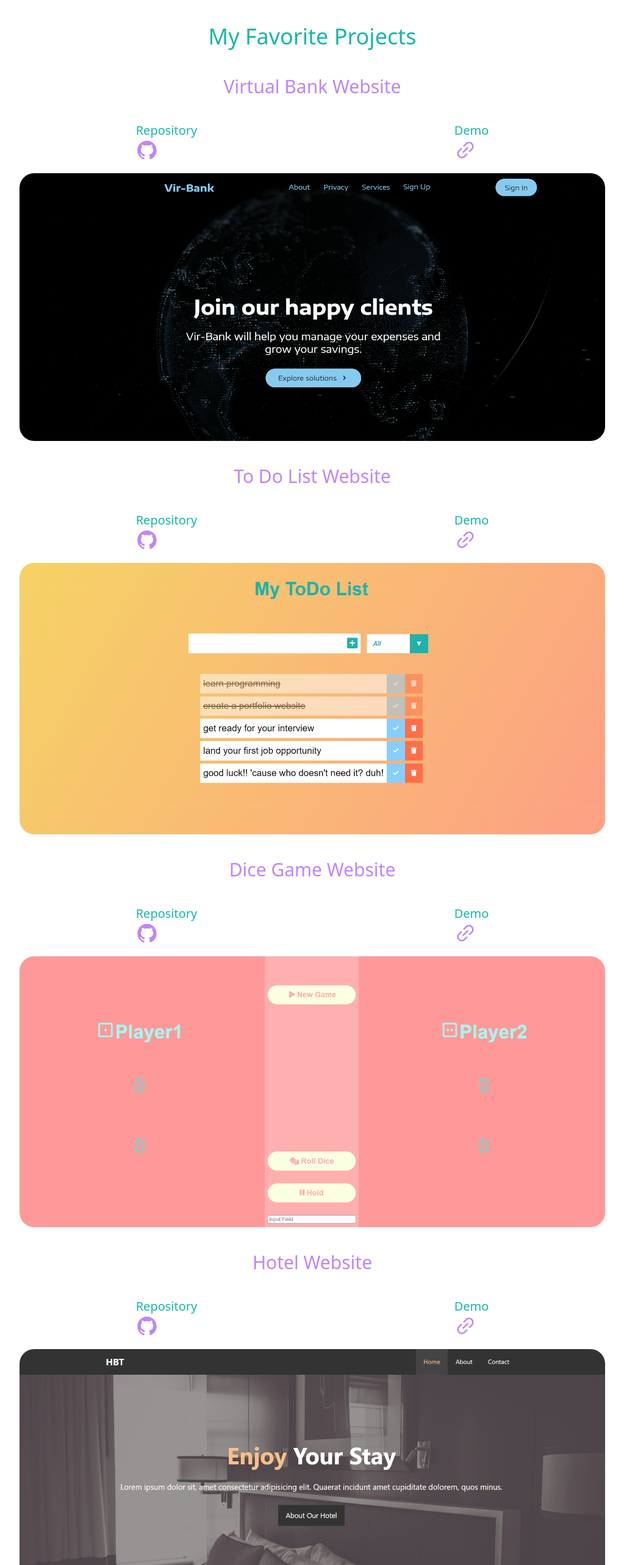
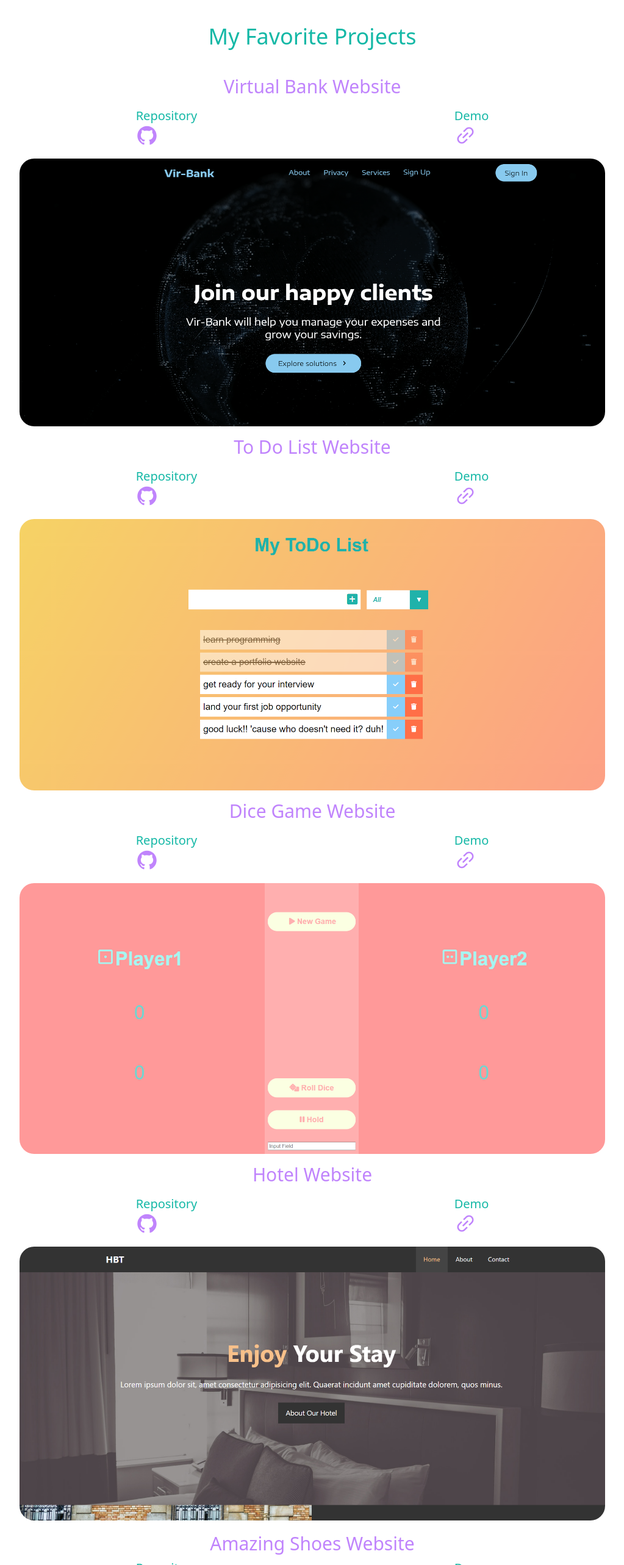
Before and after one commit to fidashn/fida-shnakher-portfolio, a Next.js app: page / in a window 1280 px wide. Shown: the part 1220-3786 px from the top of the page at 61% size, without its empty margins (128-1151 px from the left). Built offline with nearby package versions, Linux system fonts and the light colour scheme.

Commit message:
changed the titles positioning

```diff
--- a/pages/index.tsx
+++ b/pages/index.tsx
@@ -76,32 +76,32 @@ export default function Home() {
               <div className='mt-10 lg:flex-col justify-center gap-10'>
 
                 <div className='basis-1/3 flex-1 '>
-                  <h3 className='text-3xl flex justify-center items-center m-10 text-purple-400 max-sm:text-2xl'>Virtual Bank Website</h3>
+                  <h3 className='text-3xl flex justify-center items-center m-4 text-purple-400 max-sm:text-2xl max-sm:items-center title'>Virtual Bank Website</h3>
                   <div className='flex justify-around items-center gap-10 align-bottom mb-5'>
                   <a className='text-4xl text-purple-400' href="https://github.com/fidashn/virtual-bank" target="_"><p className='text-xl text-teal-500 '>Repository</p> <AiFillGithub/></a>
                 <a href="https://vir-bank-fi.netlify.app/" target="_"><p className='text-xl text-teal-500 flex justify-center'>Demo</p><AiOutlineLink className=' text-4xl  text-purple-400  flex justify-center items-center'/></a></div>
                 <Image alt='' className='rounded-3xl object-cover' layout='responsive' src={bank}/></div>
 
                 <div className='basis-1/3 flex-1 '>
-                <h3 className='text-3xl flex justify-center m-10 text-purple-400 max-sm:text-2xl'>To Do List Website</h3>
+                <h3 className='text-3xl flex justify-center m-4 text-purple-400 max-sm:text-2xl'>To Do List Website</h3>
                   <div className='flex justify-around gap-10 align-bottom mb-5'><a className='text-4xl text-purple-400' href="https://github.com/fidashn/to-do-list" target="_"><p className='text-xl text-teal-500'>Repository</p><AiFillGithub/></a>
                 <a href="https://todosli.netlify.app/" target="_"><p className='text-xl text-teal-500'>Demo</p><AiOutlineLink className='text-4xl text-purple-400'/></a></div>
                 <Image alt='' className='rounded-3xl object-cover' layout='responsive' src={todo}/></div>
 
                 <div className='basis-1/3 flex-1 '>
-                <h3 className='text-3xl flex justify-center m-10 text-purple-400 max-sm:text-2xl'>Dice Game Website</h3>
+                <h3 className='text-3xl flex justify-center m-4 text-purple-400 max-sm:text-2xl'>Dice Game Website</h3>
                   <div className='flex justify-around gap-10 align-bottom mb-5'><a className='text-4xl text-purple-400' href="https://github.com/fidashn/dice-game1" target="_"><p className='text-xl text-teal-500'>Repository</p><AiFillGithub/></a>
                 <a href="https://dice-game-f.netlify.app/" target="_"><p className='text-xl text-teal-500'>Demo</p><AiOutlineLink className='text-4xl text-purple-400'/></a></div>
                 <Image alt='' className='rounded-3xl object-cover' layout='responsive' src={dice}/></div>
 
                 <div className='basis-1/3 flex-1 '>
-                <h3 className='text-3xl flex justify-center m-10 text-purple-400 max-sm:text-2xl'>Hotel Website</h3>
+                <h3 className='text-3xl flex justify-center m-4 text-purple-400 max-sm:text-2xl '>Hotel Website</h3>
                   <div className='flex justify-around gap-10 align-bottom mb-5'><a className='text-4xl text-purple-400' href="https://github.com/fidashn/HOTEL_WEBSITE" target="_"><p className='text-xl text-teal-500'>Repository</p><AiFillGithub/></a>
                 <a href="https://btm-hotel.netlify.app/" target="_"><p className='text-xl text-teal-500'>Demo</p><AiOutlineLink className='text-4xl text-purple-400'/></a></div>
                 <Image alt='' className='rounded-3xl object-cover' layout='responsive' src={hotel}/></div>
 
                 <div className='basis-1/3 flex-1 '>
-                <h3 className='text-3xl flex justify-center m-10 text-purple-400 max-sm:text-2xl'>Shoes E-commerce Website</h3>
+                <h3 className='text-3xl flex justify-center m-2 mt-5 text-purple-400 max-sm:text-2xl'>Amazing Shoes Website</h3>
                 <div className='flex justify-around gap-10 align-bottom mb-5'><a className='text-4xl text-purple-400' href="https://github.com/fidashn/landing-page" target="_"><p className='text-xl text-teal-500'>Repository</p><AiFillGithub/></a>
                 <a href="https://amazing-shoes-fi.netlify.app/" target="_"><p className='text-xl text-teal-500'>Demo</p><AiOutlineLink className='text-4xl text-purple-400'/></a>
                 </div><Image alt='' className='rounded-3xl object-cover' layout='responsive' src={shoes}/></div>
```
